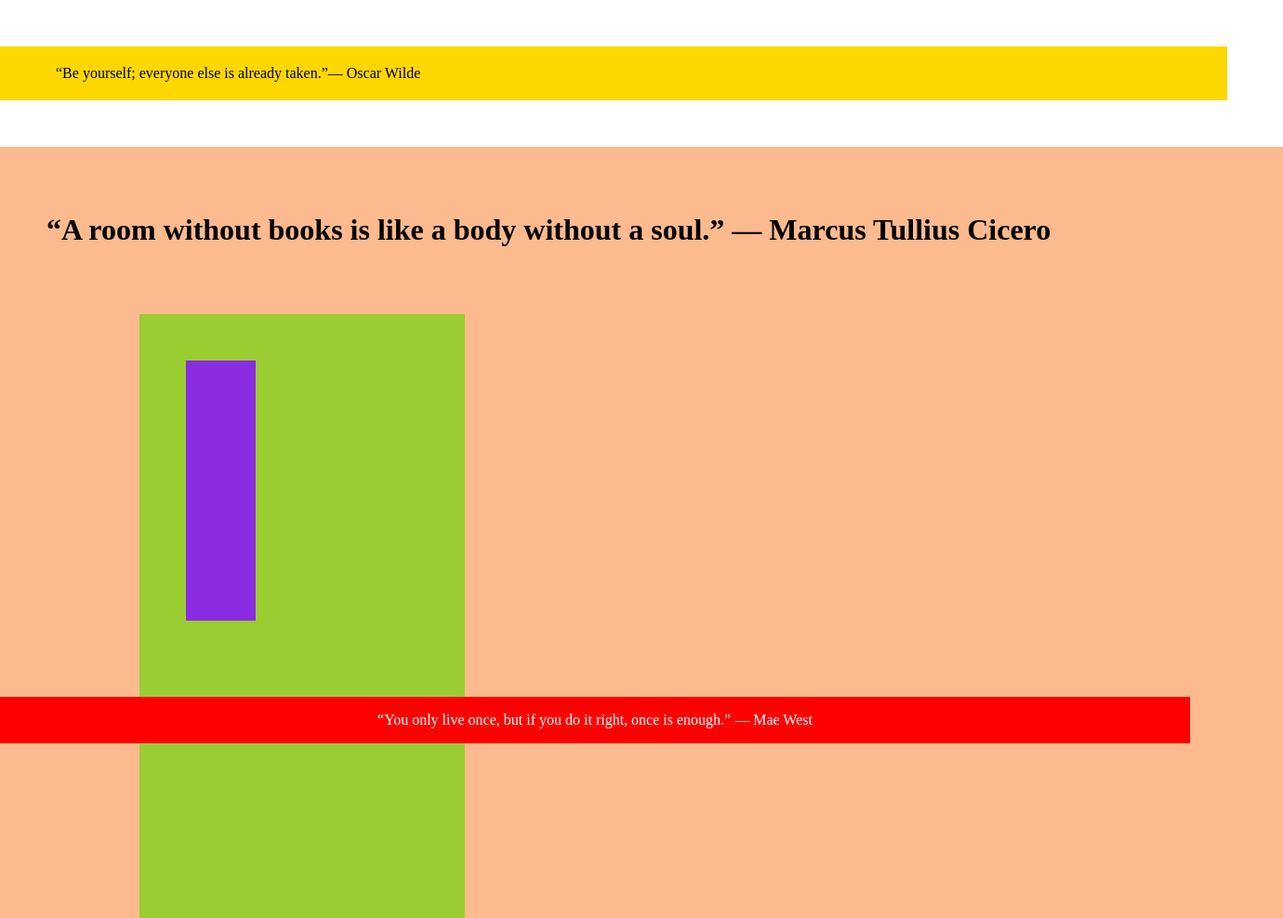
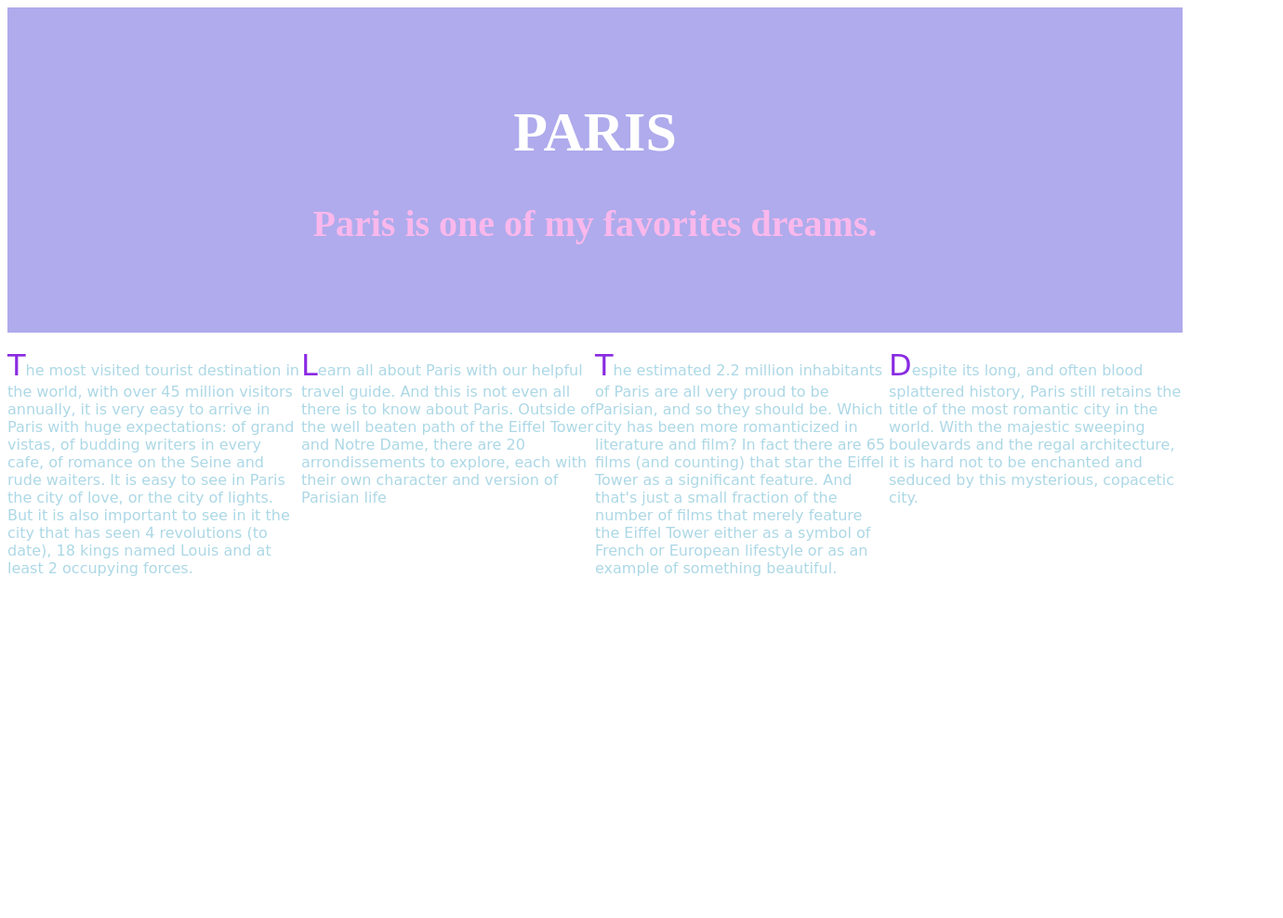
Before and after one commit to KorniienkoKseniia/SMCFall2018_WD2, a plain HTML site: page index.html in a window 1280 px wide. Shown: the whole page at 93% size, 1380 px wide, since content can reach past the window. After the commit the page ends 800 px from the top, so only its background shows below. Drawn offline with Linux system fonts and the light colour scheme; a script that the page names is missing.

Commit message:
Homework 09/30/2018.
Header, sub header, 2 columns, every paragraph with special letter, google fonts, columns expand in 4 columns

```diff
--- a/index.html
+++ b/index.html
@@ -5,47 +5,33 @@
     <meta http-equiv="X-UA-Compatible" content="IE=edge">
     <title>Page Title</title>
     <meta name="viewport" content="width=device-width, initial-scale=1">
-    <link rel="stylesheet" type="text/css" media="screen" href="main.css" />
+    <link rel="stylesheet" type="text/css" media="screen" href="style.css" />
     <script src="main.js"></script>
 </head>
+
 <body>
+        <div class="header">
+                <h1>PARIS</h1>
+                <h2>Paris is one of my favorites dreams.</h2>
+                </div>
+
+                <div class="row">
+                        <div class="column">
+                            <p>The most visited tourist destination in the world, with over 45 million visitors annually, it is very easy to arrive in Paris with huge expectations: of grand vistas, of budding writers in every cafe, of romance on the Seine and rude waiters.
+
+                                It is easy to see in Paris the city of love, or the city of lights. But it is also important to see in it the city that has seen 4 revolutions (to date), 18 kings named Louis and at least 2 occupying forces.</p></div>
+
+                                <div class="column">
+                                    <p>Learn all about Paris with our helpful travel guide.
+
+                                            And this is not even all there is to know about Paris. Outside of the well beaten path of the Eiffel Tower and Notre Dame, there are 20 arrondissements to explore, each with their own character and version of Parisian life</p></div>
+
+                                <div class="column">
+                            <p>The estimated 2.2 million inhabitants of Paris are all very proud to be Parisian, and so they should be. Which city has been more romanticized in literature and film? In fact there are 65 films (and counting) that star the Eiffel Tower as a significant feature. And that's just a small fraction of the number of films that merely feature the Eiffel Tower either as a symbol of French or European lifestyle or as an example of something beautiful.</p></div>
+
+                      <div class="column">
+                          <p>Despite its long, and often blood splattered history, Paris still retains the title of the most romantic city in the world. With the majestic sweeping boulevards and the regal architecture, it is hard not to be enchanted and seduced by this mysterious, copacetic city.</p></div>
+                      </div>
 
 </body>
 </html>
-<body>
-    <nav>
-        <ul>
-            <li>“Be yourself; everyone else is already taken.”― Oscar Wilde </li>
-
-
-
-        </div>
-            </ul>
-            </nav>
-
-
-
-            <main>
-                <h1>“A room without books is like a body without a soul.”
-                    ― Marcus Tullius Cicero</h1>
-                <div class="relative-position">
-
-                <div class="absolute-position">
-                </div>
-
-
-
-
-
-
-
-
-</body>
-
-<div class="footer">
-        <p>“You only live once, but if you do it right, once is enough.”
-                ― Mae West</p>
-        </div>
-
-
-</html>
--- /dev/null
+++ b/style.css
@@ -0,0 +1,58 @@
+
+
+.header {
+    padding: 60px;
+    text-align: center;
+    background: #afabec;
+    color: white;
+    font-size: 30px;
+  }
+
+h2 {
+    text-align: center;
+    background: #afabec;
+    color: rgb(250, 184, 236);
+    font-size: 40px
+
+}
+
+.column {
+    float: left;
+    width: 25%;
+    column-gap: 40px;
+    color: lightblue;
+    font-family: 'Charmonman', cursive;
+}
+
+p::first-letter {
+    font-size: 200%;
+    color: #8A2BE2;
+}
+
+
+.row:after {
+    content: "";
+    display: table;
+    clear: both;
+}
+
+p::first-letter {
+    font-size: 200%;
+    color: #8A2BE2;
+}
+
+@media screen and (max-width: 768px) {
+    .column {
+        width: 100%;
+    }
+    .column {
+        float: left;
+    }
+
+    .left {
+        width: 25%;
+    }
+
+    .right {
+        width: 75%;
+    }
```
